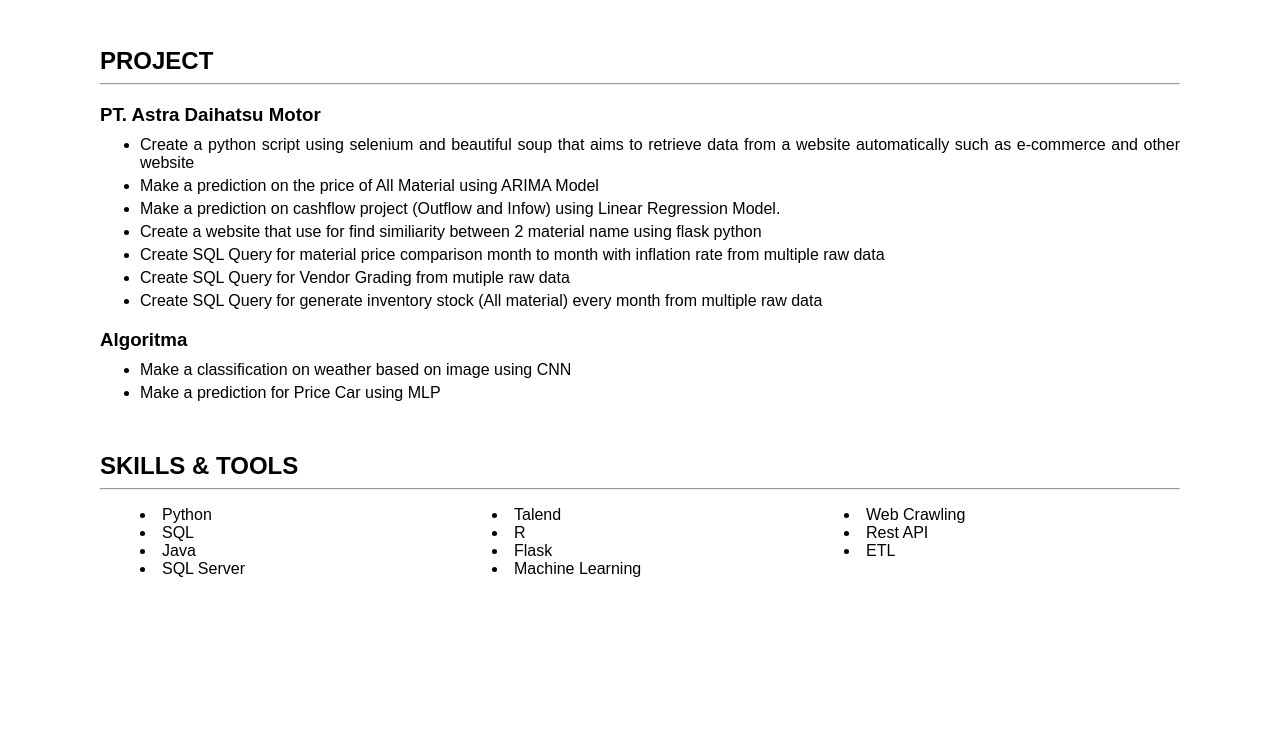
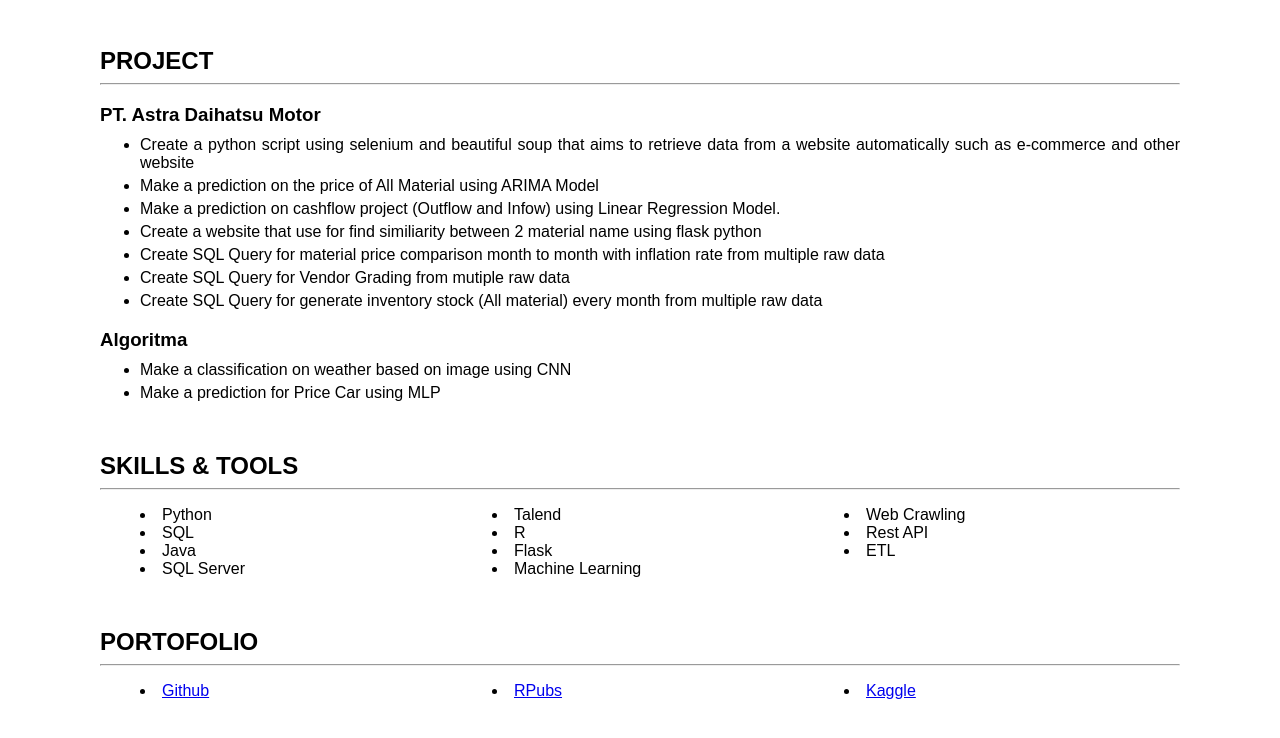
Before and after one commit to mochaji27/CV, a plain HTML site: page index.html in a window 1280 px wide. Shown: the part 1028-1766 px from the top of the page. Before the commit the page ends 1656 px from the top, so only its background shows below. Drawn offline with Linux system fonts and the light colour scheme.

Commit message:
Add files via upload

```diff
--- a/index.html
+++ b/index.html
@@ -98,6 +98,17 @@
                </ul>
             </div>
         </div>
+        <div class="skill-container">
+            <h2>PORTOFOLIO</h2>
+            <hr>
+            <div class="list">
+                <ul>
+                    <li><a href="https://github.com/mochaji27" target="_blank">Github</a></li>
+                    <li><a href="http://rpubs.com/ragnarog001" target="_blank">RPubs</a></li>
+                    <li><a href="http://kaggle.com/mochamadajipangestu" target="_blank">Kaggle</a></li>
+               </ul>
+            </div>
+        </div>
     </div>
 </body>
 </html>
```
